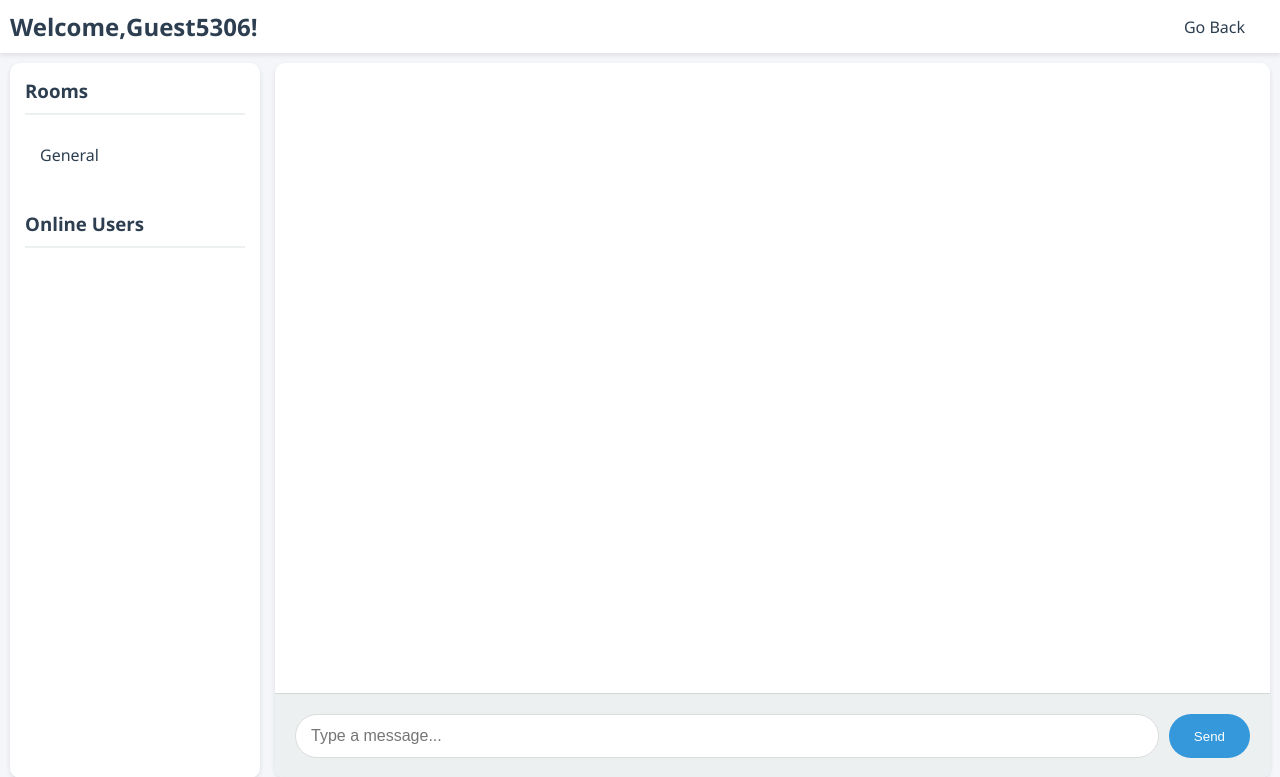
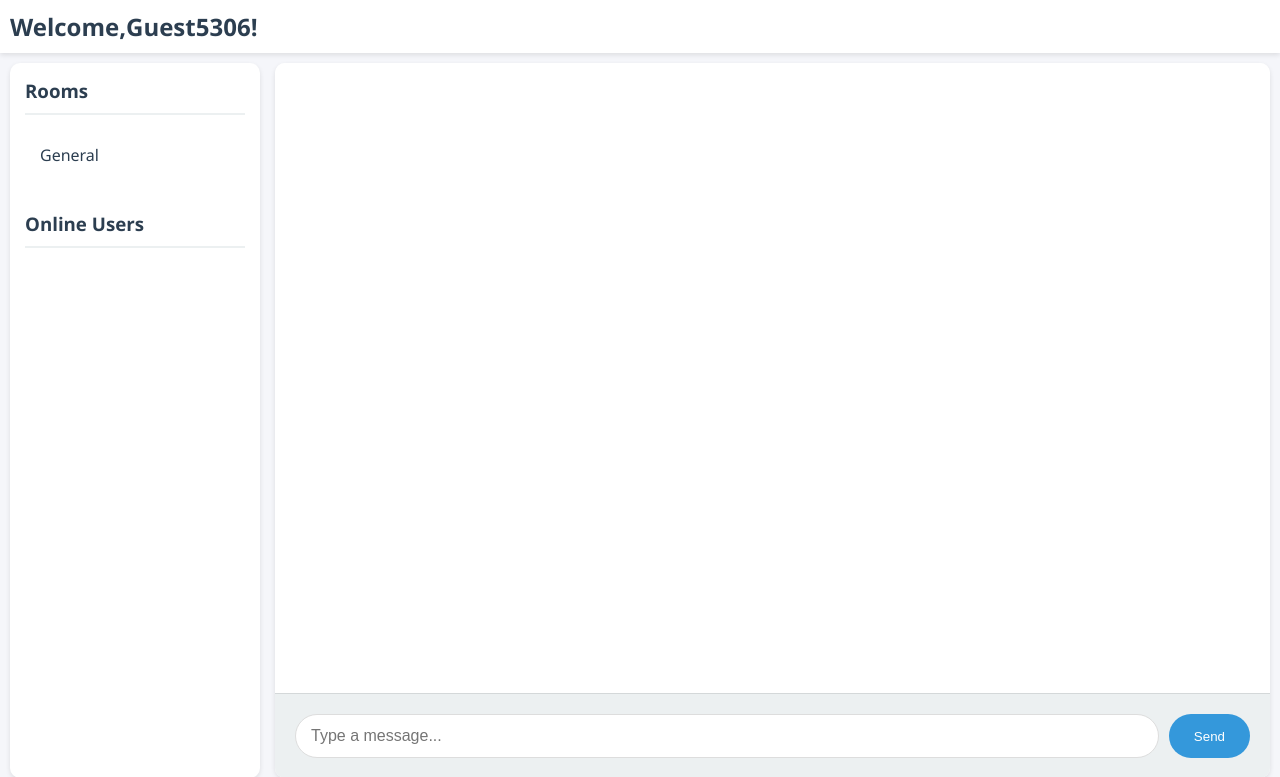
Before and after one commit to naasamajh1/Python-RealTime-Chatroom, a Flask app: page / in a window 1280 px wide. Shown: the top 777 px of the page. Run offline with Flask 3, Linux system fonts and the light colour scheme.

Commit message:
Update index.html

```diff
--- a/templates/index.html
+++ b/templates/index.html
@@ -12,7 +12,7 @@
 	</head>
 	<body>
 		<h2>Welcome, <span id="username">{{ username }}</span>!</h2>
-		<a href="https://www.youtube.com/" class="go-back" target="_blank">Go Back</a>		<div class="container">
+		<div class="container">
 			<div class="sidebar">
 				<div class="room-list">
 					<h3>Rooms</h3>
```
